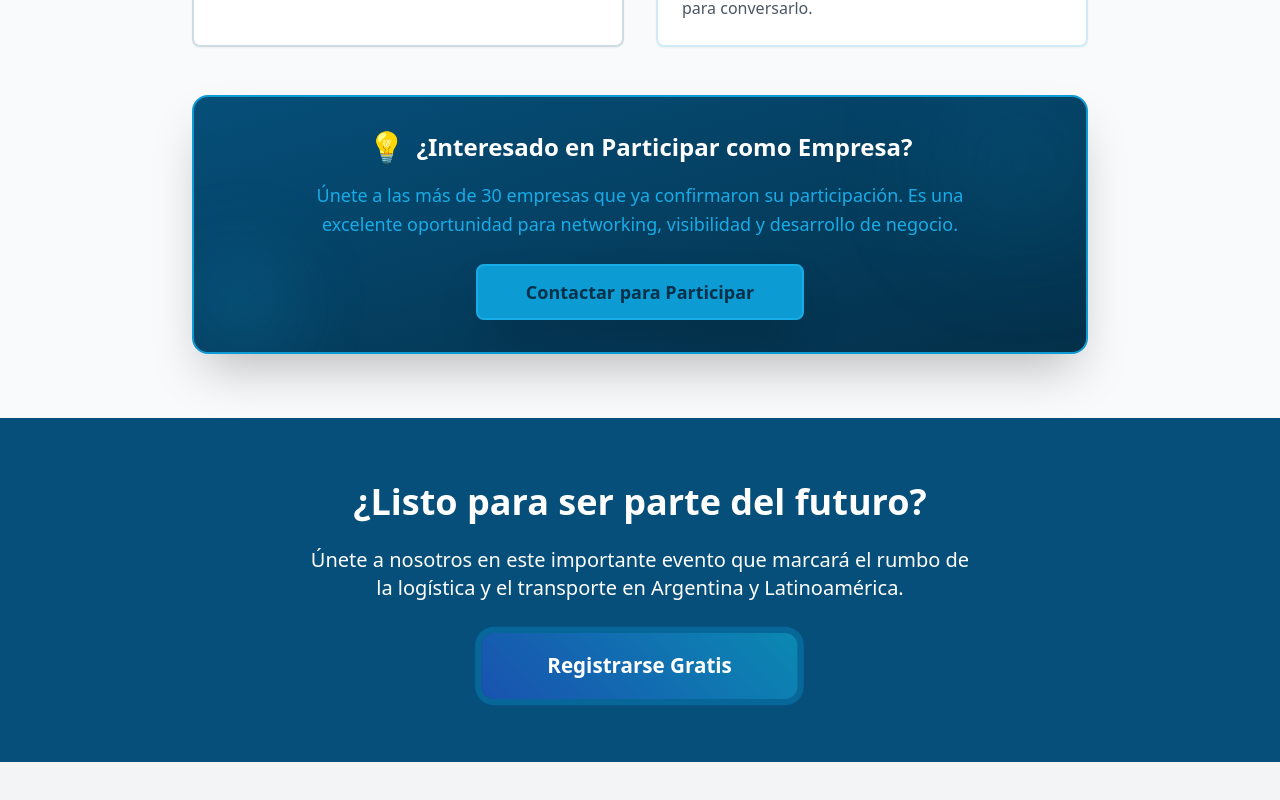
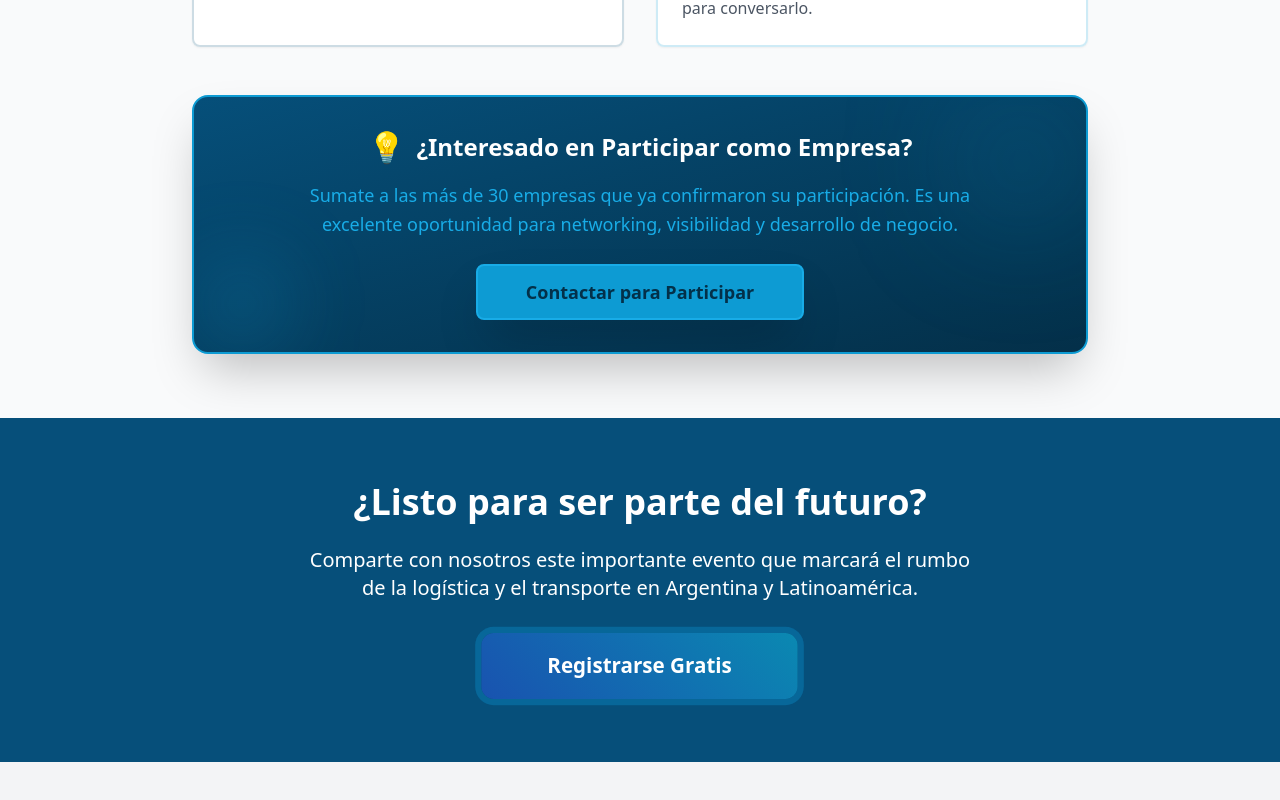
Before and after one commit to FolkodeGroup/Congreso-UNAB, a React (Vite) app: page / in a window 1280 px wide. Shown: the part 2356-3156 px from the top of the page. Built offline with nearby package versions, Linux system fonts and the light colour scheme; no server answers.

Commit message:
Modificación de texto

```diff
--- a/client/pages/Index.tsx
+++ b/client/pages/Index.tsx
@@ -217,7 +217,7 @@ export default function Index() {
                     ¿Interesado en Participar como Empresa?
                   </h3>
                   <p className="text-congress-cyan-light mb-6 text-lg leading-relaxed max-w-2xl mx-auto">
-                    Únete a las más de 30 empresas que ya confirmaron su
+                    Sumate a las más de 30 empresas que ya confirmaron su
                     participación. Es una excelente oportunidad para networking,
                     visibilidad y desarrollo de negocio.
                   </p>
@@ -244,7 +244,7 @@ export default function Index() {
             ¿Listo para ser parte del futuro?
           </h2>
           <p className="text-xl mb-8 max-w-2xl mx-auto text-congress-white">
-            Únete a nosotros en este importante evento que marcará el rumbo de
+            Comparte con nosotros este importante evento que marcará el rumbo de
             la logística y el transporte en Argentina y Latinoamérica.
           </p>
           <Link to="/registro">
```
